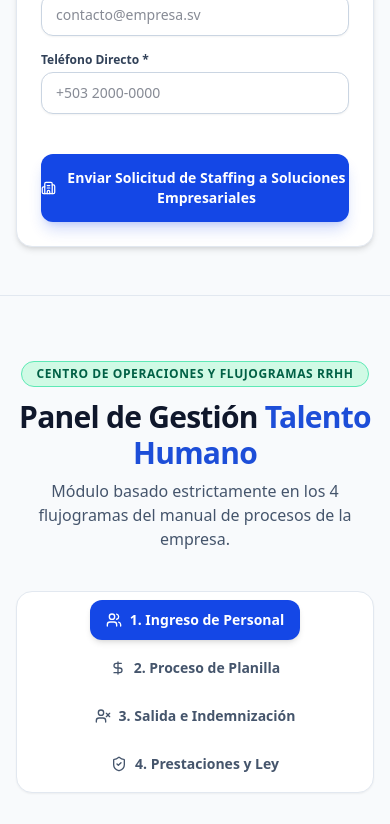
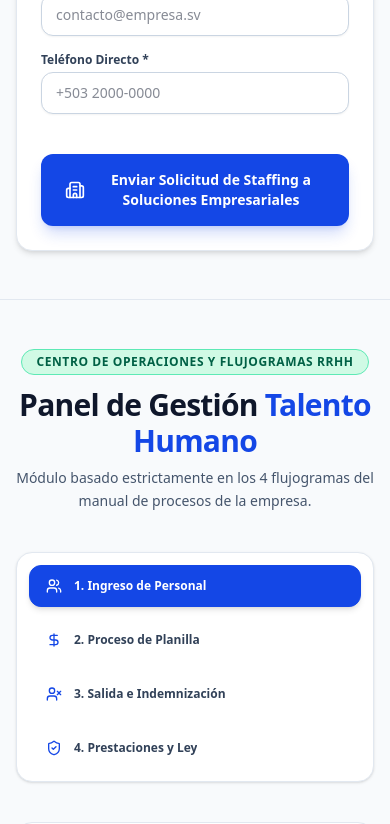
Before and after one commit to carlosBenitez0/soluciones-empresariales, a Next.js app: page / in a window 390 px wide. Shown: the part 7860-8684 px from the top of the page. Built offline with nearby package versions, Linux system fonts and the light colour scheme.

Commit message:
fix(alignment): align submit button icon and Tab container padding/margins symmetrically

```diff
--- a/src/components/dashboard/HRDashboard.tsx
+++ b/src/components/dashboard/HRDashboard.tsx
@@ -39,7 +39,7 @@ export const HRDashboard: React.FC<HRDashboardProps> = ({ applications, requests
   const calculationResult = calculateSeverance();
 
   return (
-    <section className="py-16 bg-slate-50 border-b border-slate-200">
+    <section className="py-12 lg:py-16 bg-slate-50 border-b border-slate-200">
       <div className="max-w-7xl mx-auto px-4 sm:px-6 lg:px-8">
 
         {/* Header */}
@@ -48,54 +48,67 @@ export const HRDashboard: React.FC<HRDashboardProps> = ({ applications, requests
             Centro de Operaciones y Flujogramas RRHH
           </div>
           <h2 className="text-3xl sm:text-4xl font-extrabold text-slate-900 tracking-tight">
-            Panel de Gestión <span className="gradient-text">Talento Humano</span>
+            Panel de Gestión <span className="text-blue-700">Talento Humano</span>
           </h2>
-          <p className="text-slate-600 mt-2 text-base">
+          <p className="text-slate-600 mt-2 text-sm sm:text-base leading-relaxed">
             Módulo basado estrictamente en los 4 flujogramas del manual de procesos de la empresa.
           </p>
         </div>
 
-        {/* Dashboard Navigation Tabs */}
-        <div className="flex flex-wrap items-center justify-center gap-2 mb-8 bg-white p-2 rounded-2xl border border-slate-200 max-w-4xl mx-auto shadow-xs">
+        {/* Outer Centered Container for Tabs */}
+        <div className="flex justify-center w-full mb-10">
+          {/* Inner Grid Container with Equal Column Widths & Perfect Alignment */}
+          <div className="grid grid-cols-1 sm:grid-cols-2 lg:grid-cols-4 gap-3 w-full max-w-4xl bg-white p-3 rounded-2xl border border-slate-200 shadow-sm">
+
             <button
               onClick={() => setActiveTab('ingreso')}
-            className={`px-4 py-2.5 rounded-xl text-sm font-bold transition-all flex items-center gap-2 ${
-              activeTab === 'ingreso' ? 'bg-blue-700 text-white shadow-md' : 'text-slate-600 hover:text-slate-900 hover:bg-slate-100'
+              className={`w-full px-4 py-3 rounded-xl text-xs sm:text-sm font-extrabold transition-all flex items-center justify-start gap-3 border ${
+                activeTab === 'ingreso'
+                  ? 'bg-blue-700 text-white border-blue-700 shadow-md'
+                  : 'bg-white text-slate-700 border-transparent hover:bg-slate-100 hover:text-slate-900'
               }`}
             >
-            <Users className="w-4 h-4" />
-            <span>1. Ingreso de Personal</span>
+              <Users className={`w-4 h-4 shrink-0 ${activeTab === 'ingreso' ? 'text-white' : 'text-blue-700'}`} />
+              <span className="truncate">1. Ingreso de Personal</span>
             </button>
 
             <button
               onClick={() => setActiveTab('planilla')}
-            className={`px-4 py-2.5 rounded-xl text-sm font-bold transition-all flex items-center gap-2 ${
-              activeTab === 'planilla' ? 'bg-blue-700 text-white shadow-md' : 'text-slate-600 hover:text-slate-900 hover:bg-slate-100'
+              className={`w-full px-4 py-3 rounded-xl text-xs sm:text-sm font-extrabold transition-all flex items-center justify-start gap-3 border ${
+                activeTab === 'planilla'
+                  ? 'bg-blue-700 text-white border-blue-700 shadow-md'
+                  : 'bg-white text-slate-700 border-transparent hover:bg-slate-100 hover:text-slate-900'
               }`}
             >
-            <DollarSign className="w-4 h-4" />
-            <span>2. Proceso de Planilla</span>
+              <DollarSign className={`w-4 h-4 shrink-0 ${activeTab === 'planilla' ? 'text-white' : 'text-blue-700'}`} />
+              <span className="truncate">2. Proceso de Planilla</span>
             </button>
 
             <button
               onClick={() => setActiveTab('salida')}
-            className={`px-4 py-2.5 rounded-xl text-sm font-bold transition-all flex items-center gap-2 ${
-              activeTab === 'salida' ? 'bg-blue-700 text-white shadow-md' : 'text-slate-600 hover:text-slate-900 hover:bg-slate-100'
+              className={`w-full px-4 py-3 rounded-xl text-xs sm:text-sm font-extrabold transition-all flex items-center justify-start gap-3 border ${
+                activeTab === 'salida'
+                  ? 'bg-blue-700 text-white border-blue-700 shadow-md'
+                  : 'bg-white text-slate-700 border-transparent hover:bg-slate-100 hover:text-slate-900'
               }`}
             >
-            <UserX className="w-4 h-4" />
-            <span>3. Salida e Indemnización</span>
+              <UserX className={`w-4 h-4 shrink-0 ${activeTab === 'salida' ? 'text-white' : 'text-blue-700'}`} />
+              <span className="truncate">3. Salida e Indemnización</span>
             </button>
 
             <button
               onClick={() => setActiveTab('prestaciones')}
-            className={`px-4 py-2.5 rounded-xl text-sm font-bold transition-all flex items-center gap-2 ${
-              activeTab === 'prestaciones' ? 'bg-blue-700 text-white shadow-md' : 'text-slate-600 hover:text-slate-900 hover:bg-slate-100'
+              className={`w-full px-4 py-3 rounded-xl text-xs sm:text-sm font-extrabold transition-all flex items-center justify-start gap-3 border ${
+                activeTab === 'prestaciones'
+                  ? 'bg-blue-700 text-white border-blue-700 shadow-md'
+                  : 'bg-white text-slate-700 border-transparent hover:bg-slate-100 hover:text-slate-900'
               }`}
             >
-            <ShieldCheck className="w-4 h-4" />
-            <span>4. Prestaciones y Ley</span>
+              <ShieldCheck className={`w-4 h-4 shrink-0 ${activeTab === 'prestaciones' ? 'text-white' : 'text-blue-700'}`} />
+              <span className="truncate">4. Prestaciones y Ley</span>
             </button>
+
+          </div>
         </div>
 
         {/* Tab Content 1: Ingreso de Personal */}
--- a/src/components/enterprise/StaffingRequestForm.tsx
+++ b/src/components/enterprise/StaffingRequestForm.tsx
@@ -281,14 +281,14 @@ export const StaffingRequestForm: React.FC<StaffingRequestFormProps> = ({ onAddR
                 </div>
               </div>
 
-              {/* Submit Button */}
-              <div className="pt-4">
+              {/* Submit Button with Perfect Centering */}
+              <div className="pt-4 flex justify-center">
                 <button
                   type="submit"
-                  className="w-full py-3.5 rounded-xl bg-blue-700 hover:bg-blue-800 text-white font-extrabold text-sm shadow-lg shadow-blue-700/20 transition-all flex items-center justify-center gap-2"
+                  className="w-full py-4 px-6 rounded-xl bg-blue-700 hover:bg-blue-800 text-white font-extrabold text-sm sm:text-base shadow-lg shadow-blue-700/20 transition-all flex items-center justify-center gap-3 text-center"
                 >
-                  <Building2 className="w-5 h-5" />
-                  <span>Enviar Solicitud de Staffing a Soluciones Empresariales</span>
+                  <Building2 className="w-5 h-5 shrink-0" />
+                  <span className="text-center">Enviar Solicitud de Staffing a Soluciones Empresariales</span>
                 </button>
               </div>
 
```
Lines whose indentation alone changed are shown as unchanged.
